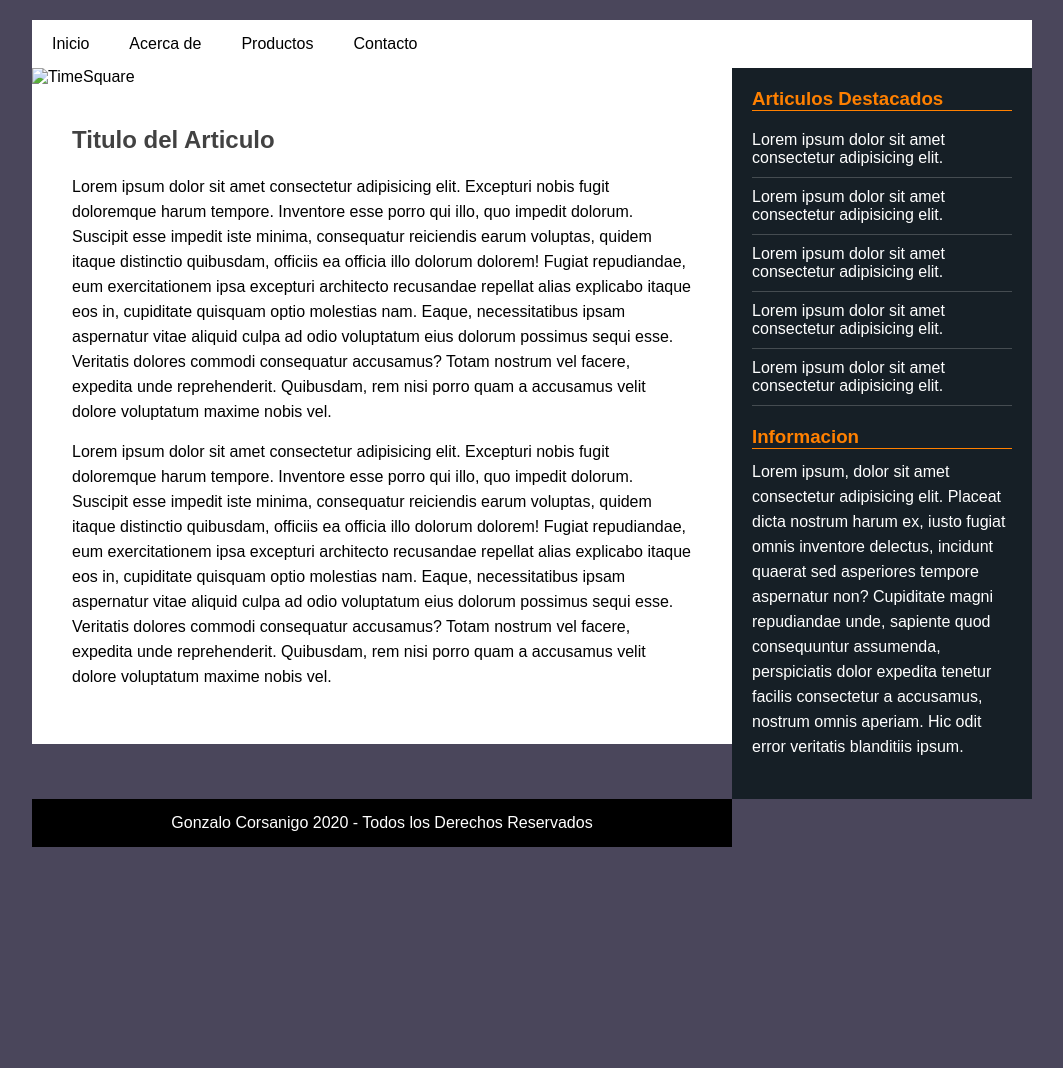
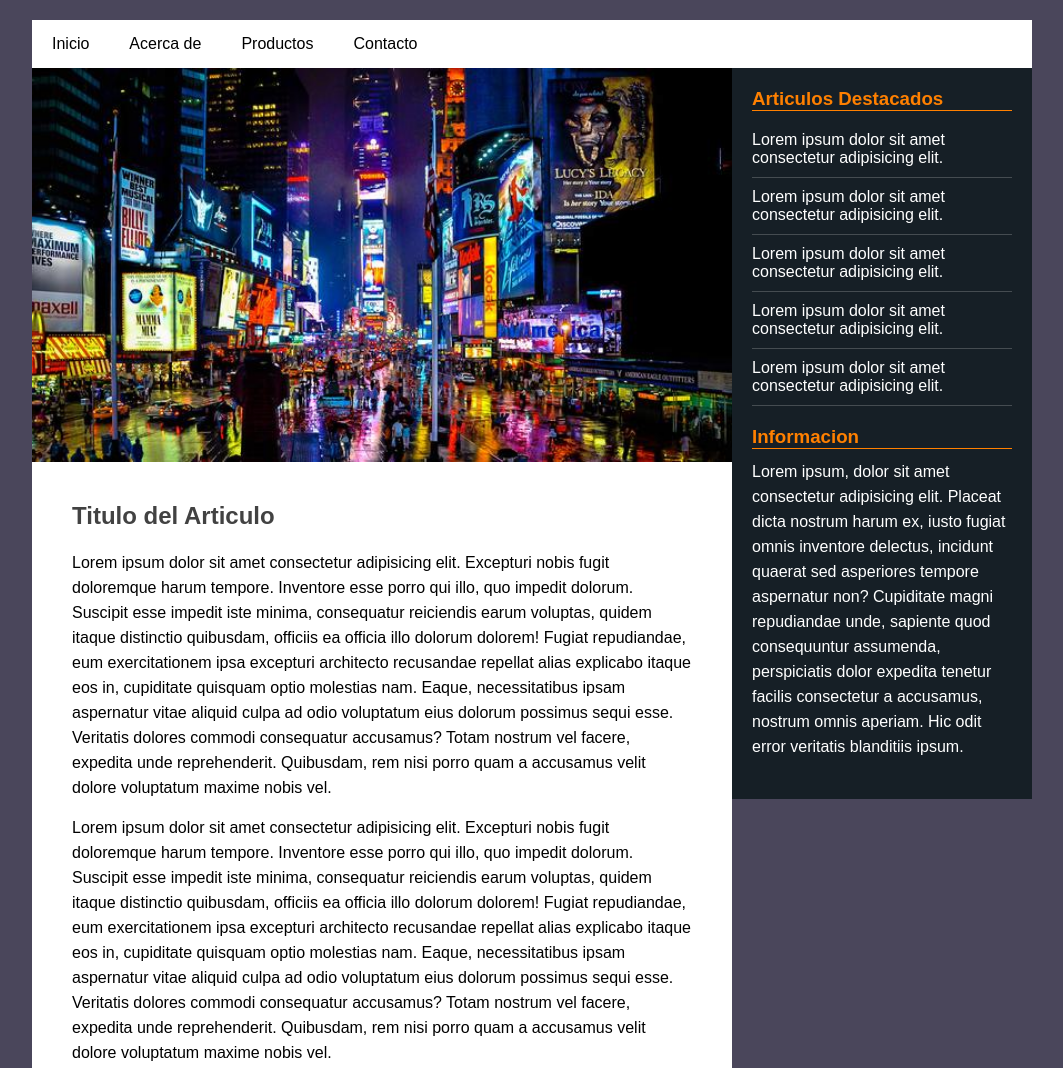
Before and after one commit to Gonzalo61/Simple-Layout.github.io, a plain HTML site: page index.html in a window 1280 px wide. Shown: the top 1068 px of the page, without its empty margins (108-1171 px from the left). Before the commit the page ends 867 px from the top, so only its background shows below. Drawn offline with Linux system fonts and the light colour scheme.

Commit message:
Update index.html

```diff
--- a/index.html
+++ b/index.html
@@ -22,7 +22,7 @@
         </header>
         <section class="main">
             <div class="imagen">
-                <img src="../layout/img/timesquare.jpg" alt="TimeSquare">
+                <img src="img/timesquare.jpg" alt="TimeSquare">
             </div>
             <section class="posts">
                 <article>
```
